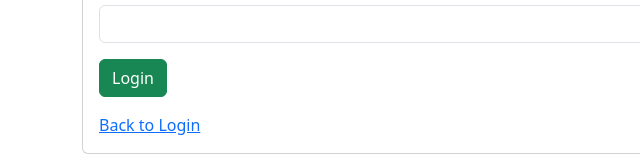
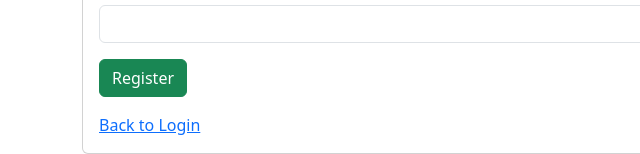
Before and after one commit to harigovind07/TO-DO-APP, a plain HTML site: page register.html in a window 1280 px wide. Shown: the part 856-1010 px from the top of the page, 0-640 px from the left. Drawn offline with nearby package versions, Linux system fonts and the light colour scheme.

Commit message:
completed

```diff
--- a/register.html
+++ b/register.html
@@ -63,7 +63,7 @@
                                 <input type="password" name="" id="" class="form-control">
                             </div>
                             <div class="col col-12 col-sm-12 col-md-12 col-lg-12 col-xl-12 col-xxl-12">
-                                <button class="btn btn-success">Login</button>
+                                <button class="btn btn-success">Register</button>
                             </div>
                             <a href="index.html" class="link-primary">Back to Login</a>
                         </div>
```
